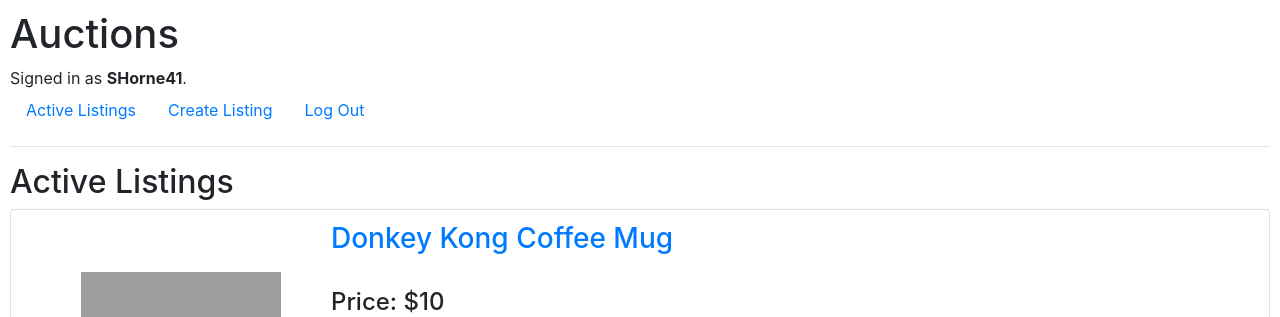
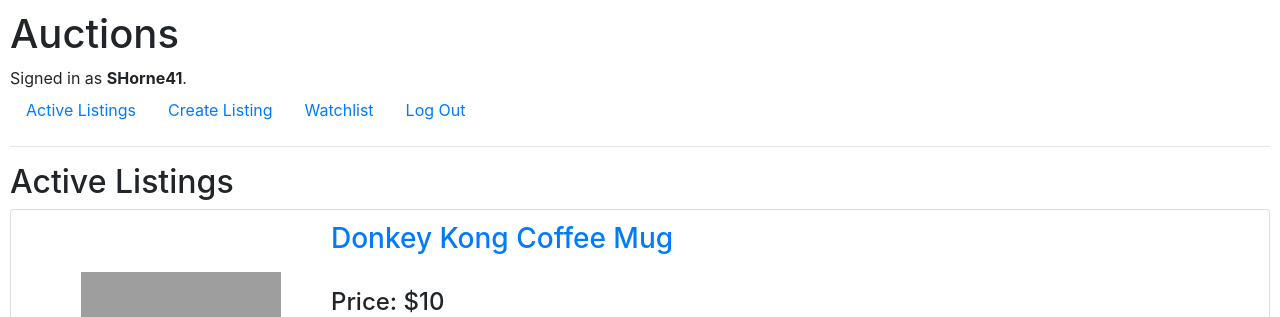
Before and after one commit to SHorne41/Project-2-Commerce, a Django app: page / in a window 1280 px wide. Shown: the top 317 px of the page. Run offline with Django 3.2, Linux system fonts and the light colour scheme; a user stored in the database is signed in; data comes from the database, SQL or seed files in the repository; both versions use the stored data as it was after the commit; some libraries are stand-ins or nearby versions; grey boxes are pictures that could not be loaded.

Commit message:
Watchlist functionality implemented. Users can now navigate to their watchlist page. Cannot add items to watchlist with admin site as of yet

```diff
--- a/auctions/templates/auctions/index.html
+++ b/auctions/templates/auctions/index.html
@@ -1,7 +1,7 @@
 {% extends "auctions/layout.html" %}
 
 {% block body %}
-    <h2>Active Listings</h2>
+    <h2>{{title}}</h2>
     <div class="list-group">
         {% for listing in listings %}
             <div class="list-group-item">
--- a/auctions/templates/auctions/layout.html
+++ b/auctions/templates/auctions/layout.html
@@ -25,6 +25,9 @@
             </li>
             {% if user.is_authenticated %}
                 <li class="nav-item">
+                    <a class="nav-link" href="{% url 'watchlist' user.username %}">Watchlist</a>
+                </li>
+                <li class="nav-item">
                     <a class="nav-link" href="{% url 'logout' %}">Log Out</a>
                 </li>
             {% else %}
--- a/auctions/urls.py
+++ b/auctions/urls.py
@@ -9,5 +9,6 @@ urlpatterns = [
     path("register", views.register, name="register"),
     path("newListing", views.new_listing, name="new"),
     path("<str:username>createListing", views.create_listing, name="create"),
-    path("<str:title>Listing", views.listing_view, name="listing")
+    path("<str:title>Listing", views.listing_view, name="listing"),
+    path("<str:username>Watchlist", views.watchlist, name="watchlist")
 ]
--- a/auctions/views.py
+++ b/auctions/views.py
@@ -4,12 +4,12 @@ from django.http import HttpResponse, HttpResponseRedirect
 from django.shortcuts import render
 from django.urls import reverse
 
-from .models import User, Listing
+from .models import User, Listing, Watchlist
 
 
 def index(request):
     listingsList = Listing.objects.all()
-    context = {"listings": listingsList}
+    context = {"title": "Active Listings", "listings": listingsList}
     return render(request, "auctions/index.html", context)
 
 def new_listing(request):
@@ -32,6 +32,13 @@ def listing_view(request, title):
     context = {"listing": currentListing}
 
     return render(request, "auctions/listing.html", context)
+
+def watchlist(request, username):
+    userID = User.objects.get(username=username).pk
+    watchListItems = Watchlist.objects.get(user = userID).listing.all()
+    context = {"title": "Watchlist", "listings": watchListItems}
+
+    return render(request, "auctions/index.html", context)
 
 def login_view(request):
     if request.method == "POST":
```
Also changed, not shown: db.sqlite3.
